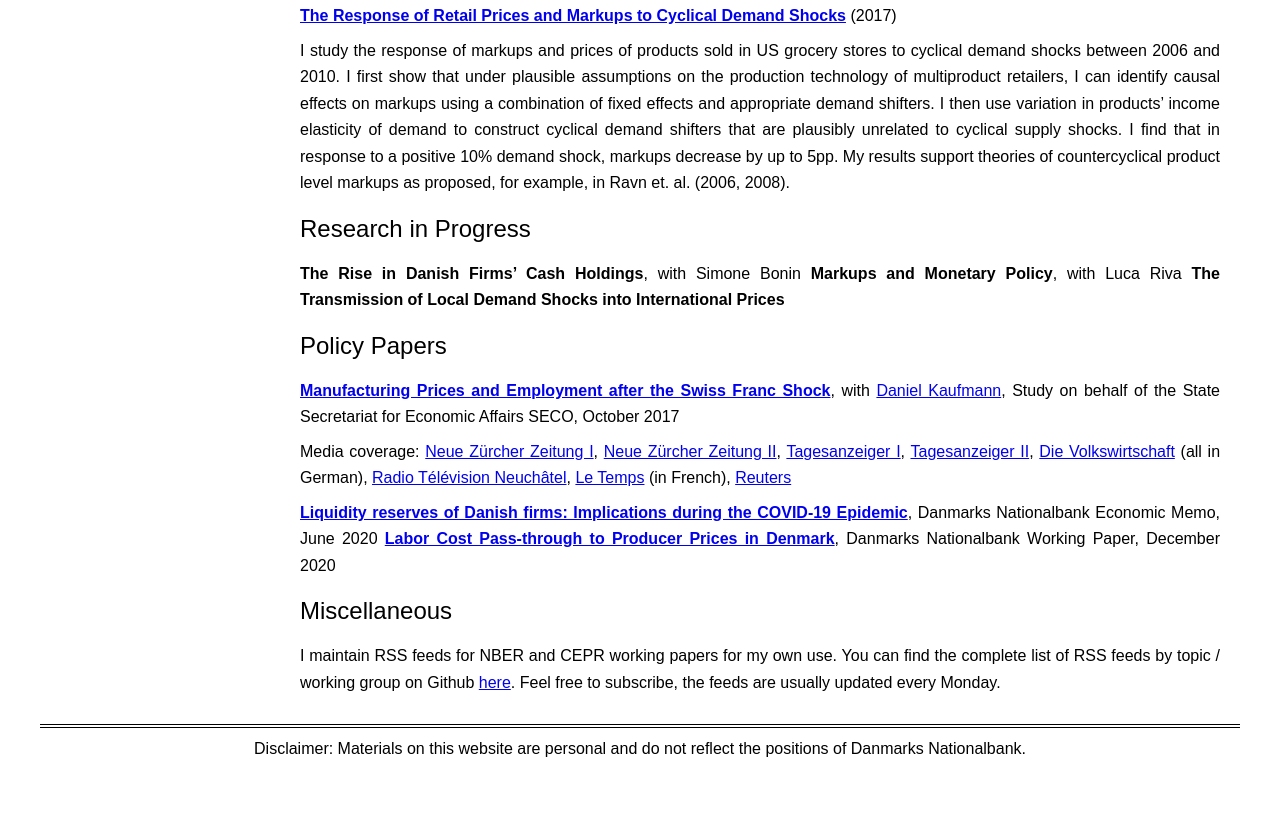
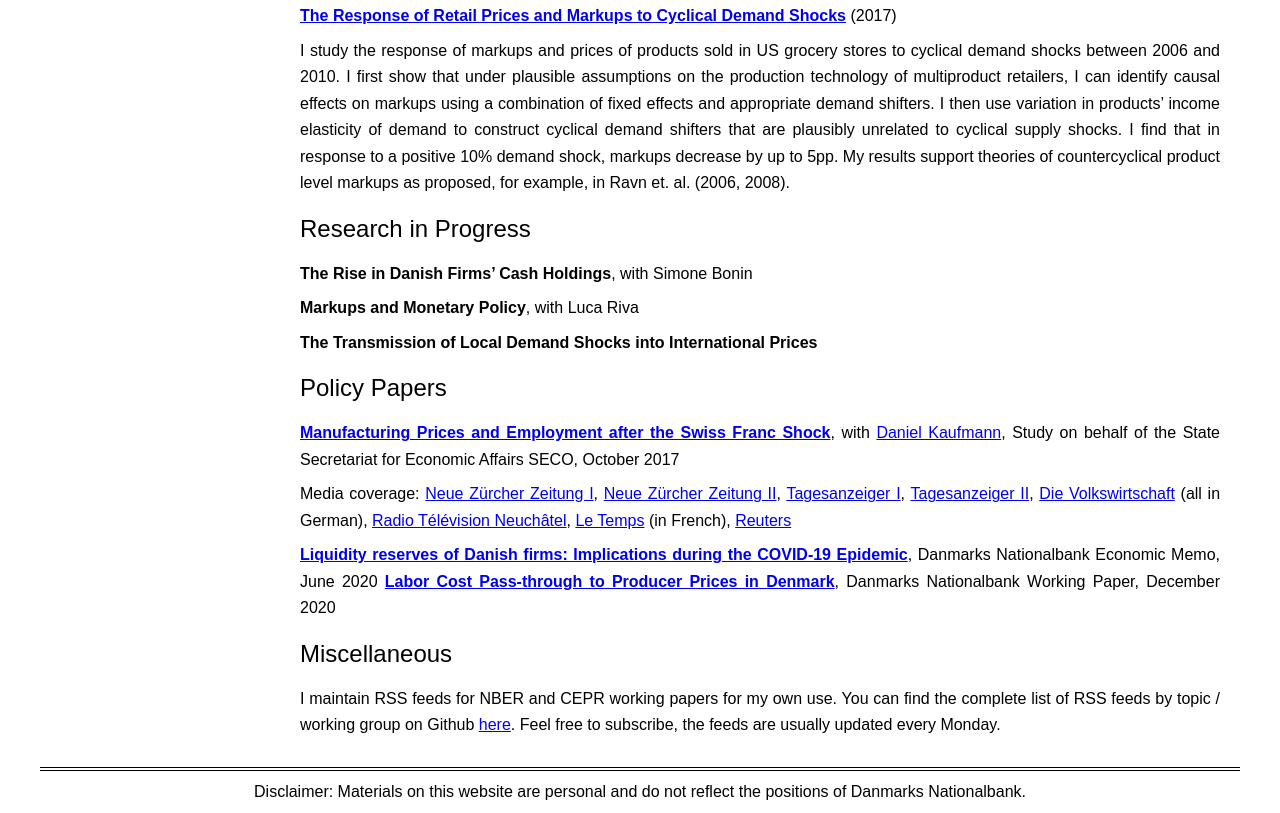
Before and after one commit to tobiasrenkin/tobiasrenkin.github.io, a plain HTML site: page index.html in a window 1280 px wide. Shown: the part 1094-1907 px from the top of the page. Before the commit the page ends 1865 px from the top, so only its background shows below. Drawn offline with Linux system fonts and the light colour scheme.

Commit message:
website updated

```diff
--- a/index.html
+++ b/index.html
@@ -51,9 +51,9 @@
 <p><strong><a href="https://www.dropbox.com/s/1mhgjymqj2jyqx8/The_Response_of_Retail_Prices_to_Cyclical_Demand_Shocks.pdf?dl=1">The Response of Retail Prices and Markups to Cyclical Demand Shocks</a></strong> (2017)</p>
 <p>I study the response of markups and prices of products sold in US grocery stores to cyclical demand shocks between 2006 and 2010. I first show that under plausible assumptions on the production technology of multiproduct retailers, I can identify causal effects on markups using a combination of fixed effects and appropriate demand shifters. I then use variation in products’ income elasticity of demand to construct cyclical demand shifters that are plausibly unrelated to cyclical supply shocks. I find that in response to a positive 10% demand shock, markups decrease by up to 5pp. My results support theories of countercyclical product level markups as proposed, for example, in Ravn et. al. (2006, 2008).</p>
 <h2 id="research-in-progress">Research in Progress</h2>
-<p><strong>The Rise in Danish Firms’ Cash Holdings</strong>, with Simone Bonin
-<strong>Markups and Monetary Policy</strong>, with Luca Riva
-<strong>The Transmission of Local Demand Shocks into International Prices</strong></p>
+<p><strong>The Rise in Danish Firms’ Cash Holdings</strong>, with Simone Bonin</p>
+<p><strong>Markups and Monetary Policy</strong>, with Luca Riva</p>
+<p><strong>The Transmission of Local Demand Shocks into International Prices</strong></p>
 <h2 id="policy-papers">Policy Papers</h2>
 <p><strong><a href="https://www.seco.admin.ch/seco/de/home/Publikationen_Dienstleistungen/Publikationen_und_Formulare/Strukturwandel_Wachstum/Strukturwandel/seco_strukturberichtersmanufacturing-prices-and-employment-after.html">Manufacturing Prices and Employment after the Swiss Franc Shock</a></strong>, with <a href="https://www.dankaufmann.com/">Daniel Kaufmann</a>, Study on behalf of the State Secretariat for Economic Affairs SECO, October 2017</p>
 <p>Media coverage: <a href="https://www.nzz.ch/wirtschaft/was-der-franken-schock-gekostet-hat-ld.1323901">Neue Zürcher Zeitung I</a>, <a href="https://www.nzz.ch/wirtschaft/wie-der-franken-schock-die-schweizer-wirtschaft-umgekrempelt-hat-ld.1323763">Neue Zürcher Zeitung II</a>, <a href="https://www.tagesanzeiger.ch/wirtschaft/standardwas-der-frankenschock-angerichtet-hat/story/23117020">Tagesanzeiger I</a>, <a href="https://www.tagesanzeiger.ch/wirtschaft/unternehmen-und-konjunktur/Die-Industrie-schrumpft-weiter/story/19165962">Tagesanzeiger II</a>, <a href="http://dievolkswirtschaft.ch/de/2017/10/kaufmann-11-2017/">Die Volkswirtschaft</a> (all in German), <a href="https://www.rtn.ch/rtn/Programmes/emissions/Place-publique/Salaire-minimum-Franc-fort-Infections-sexuellement-transmissibles.html">Radio Télévision Neuchâtel</a>, <a href="https://www.letemps.ch/economie/2017/10/24/berne-disseque-effets-franc-fort">Le Temps</a> (in French), <a href="https://www.reuters.com/article/us-swiss-franc-effect/swiss-made-helped-switzerland-weather-currency-storm-idUSKBN1CT0UT">Reuters</a></p>
```
